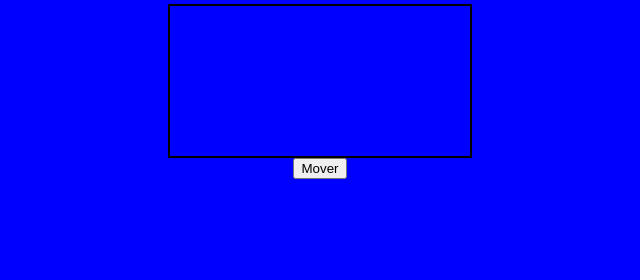
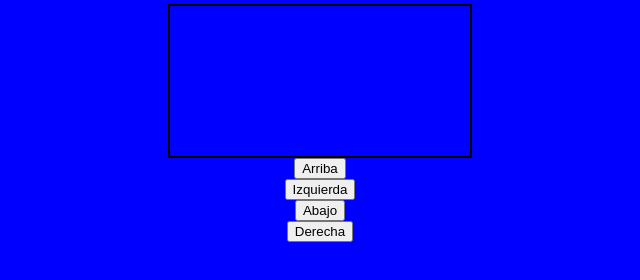
Before and after one commit to FranRival/mokepon-css, a plain HTML site: page index.html in a window 1280 px wide. Both pictures are taken after a click on the button "Seleccionar". Shown: the part 94-374 px from the top of the page, without its empty margins (320-960 px from the left). Drawn offline with Linux system fonts and the light colour scheme.

Commit message:
instanciar todos los botones, arriba, abajo, derecha inzquierda

```diff
--- a/index.html
+++ b/index.html
@@ -23,7 +23,10 @@
     <section id="ver-mapa">
         <h2 id="titulo">Recorre el mapa con el mokepon</h2>
         <canvas id="mapa"></canvas>
-        <button onClick="moverCapipepo()">Mover</button>
+        <button onClick="moverArriba()">Arriba</button>
+        <button onClick="moverIzquierda()">Izquierda</button>
+        <button onClick="moverAbajo()">Abajo</button>
+        <button onClick="moverDerecha()">Derecha</button>
     </section>
 
 
--- a/js/javascript.js
+++ b/js/javascript.js
@@ -349,8 +349,22 @@ function pintarPersonaje(){
         )
 }
 
-function moverCapipepo(){
-    //actualizamos la pocision
+function moverDerecha(){
     capipepo.x = capipepo.x + 5
     pintarPersonaje()
 }
+
+function moverIzquierda(){
+    capipepo.x = capipepo.x - 5
+    pintarPersonaje()
+}
+
+function moverAbajo(){
+    capipepo.y = capipepo.y + 5
+    pintarPersonaje()
+}
+
+function moverArriba(){
+    capipepo.y = capipepo.y - 5
+    pintarPersonaje()
+}
```
